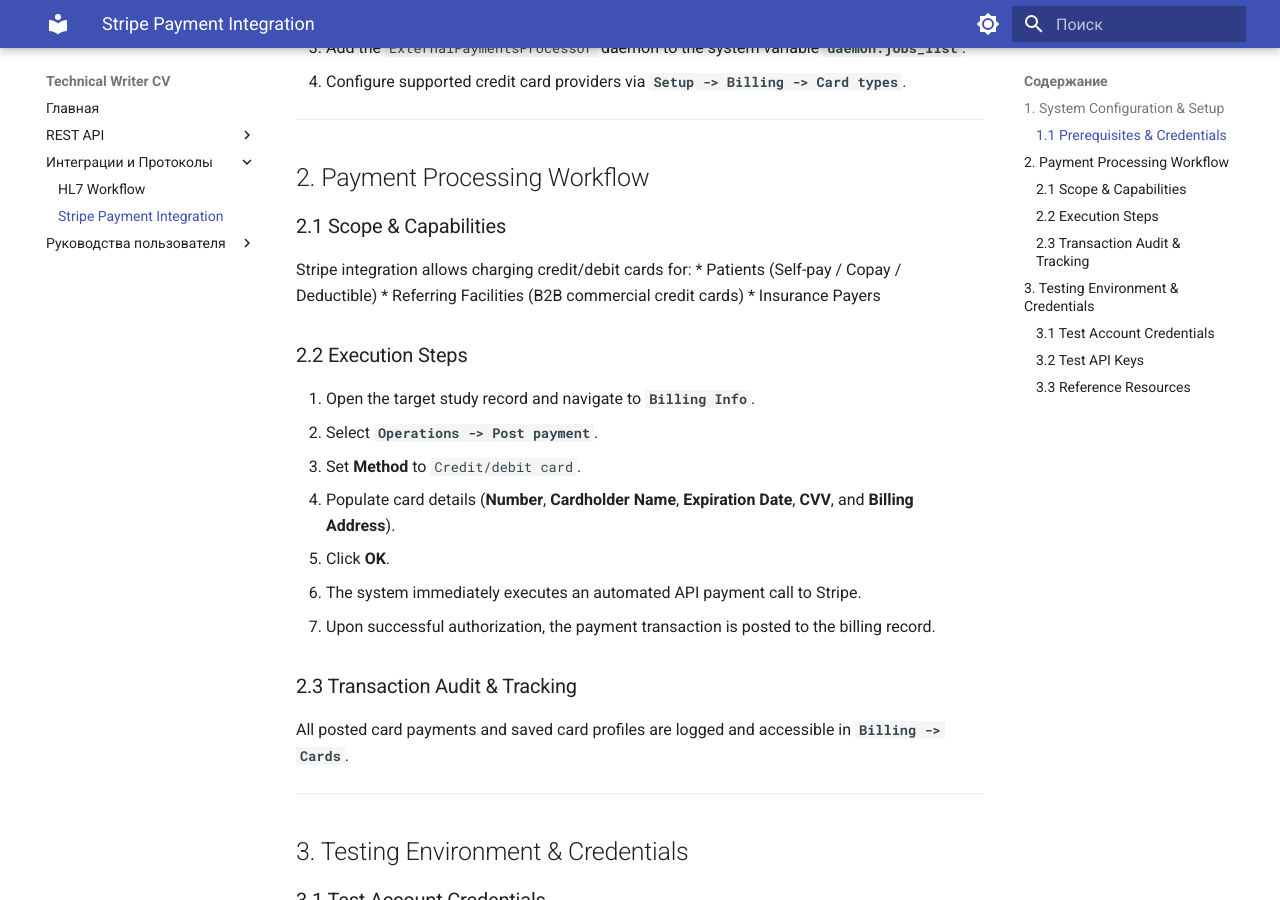
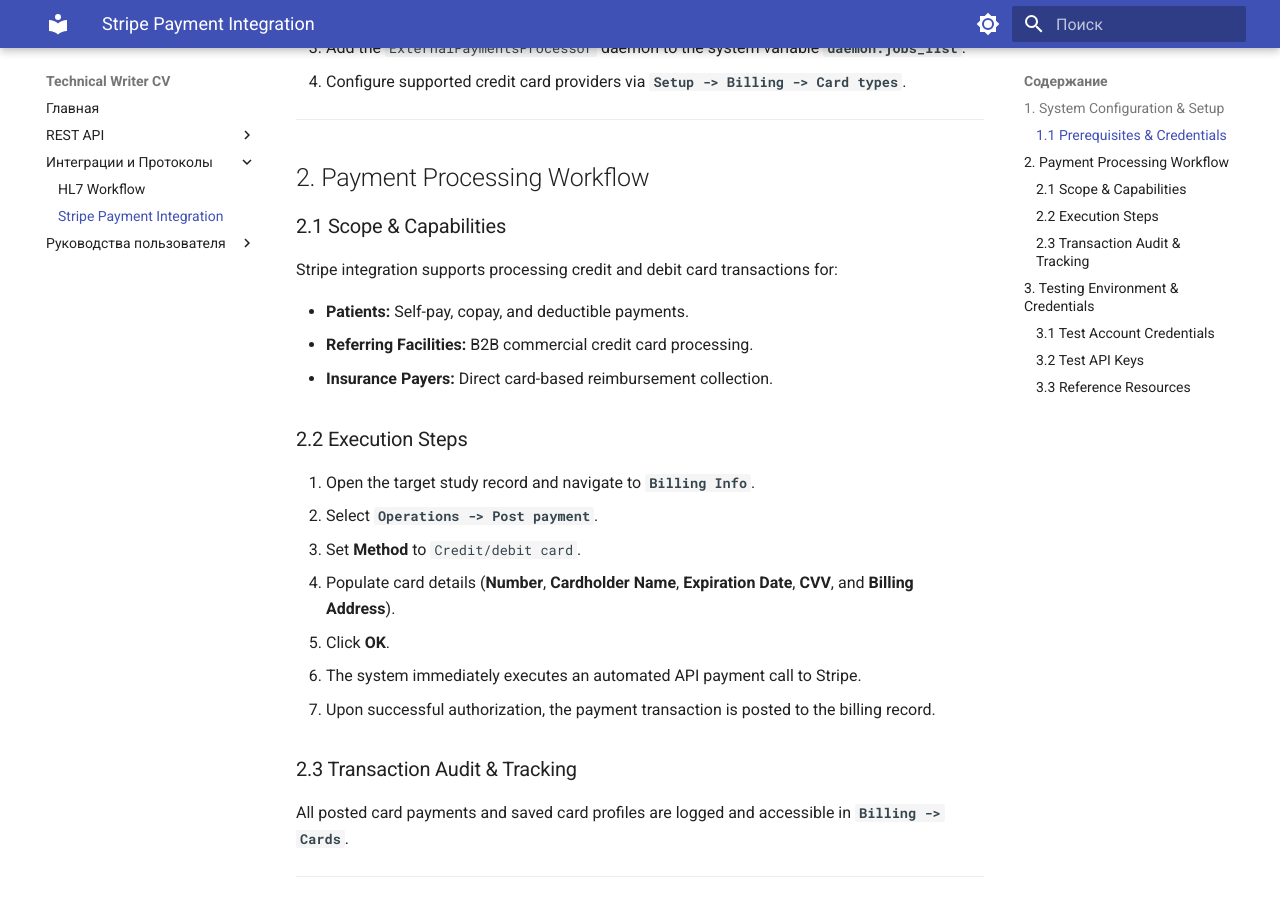
Before and after one commit to hitkeydel/tech-writing-portfolio, an MkDocs documentation site: the page built from docs/integrations/stripe-workflow.md, in a window 1280 px wide and 900 px high, scrolled down 360 px. Built offline with MkDocs 1.6.1 and Material for MkDocs 9.7.7, drawn with Linux system fonts in a browser that asks for light colours.

Commit message:
fix: format stripe workflow list rendering and clean placeholders

```diff
--- a/docs/integrations/stripe-workflow.md
+++ b/docs/integrations/stripe-workflow.md
@@ -13,10 +13,12 @@
 ## 2. Payment Processing Workflow
 
 ### 2.1 Scope & Capabilities
-Stripe integration allows charging credit/debit cards for:
-* Patients (Self-pay / Copay / Deductible)
-* Referring Facilities (B2B commercial credit cards)
-* Insurance Payers
+
+Stripe integration supports processing credit and debit card transactions for:
+
+* **Patients:** Self-pay, copay, and deductible payments.
+* **Referring Facilities:** B2B commercial credit card processing.
+* **Insurance Payers:** Direct card-based reimbursement collection.
 
 ### 2.2 Execution Steps
 1. Open the target study record and navigate to **`Billing Info`**.
```
